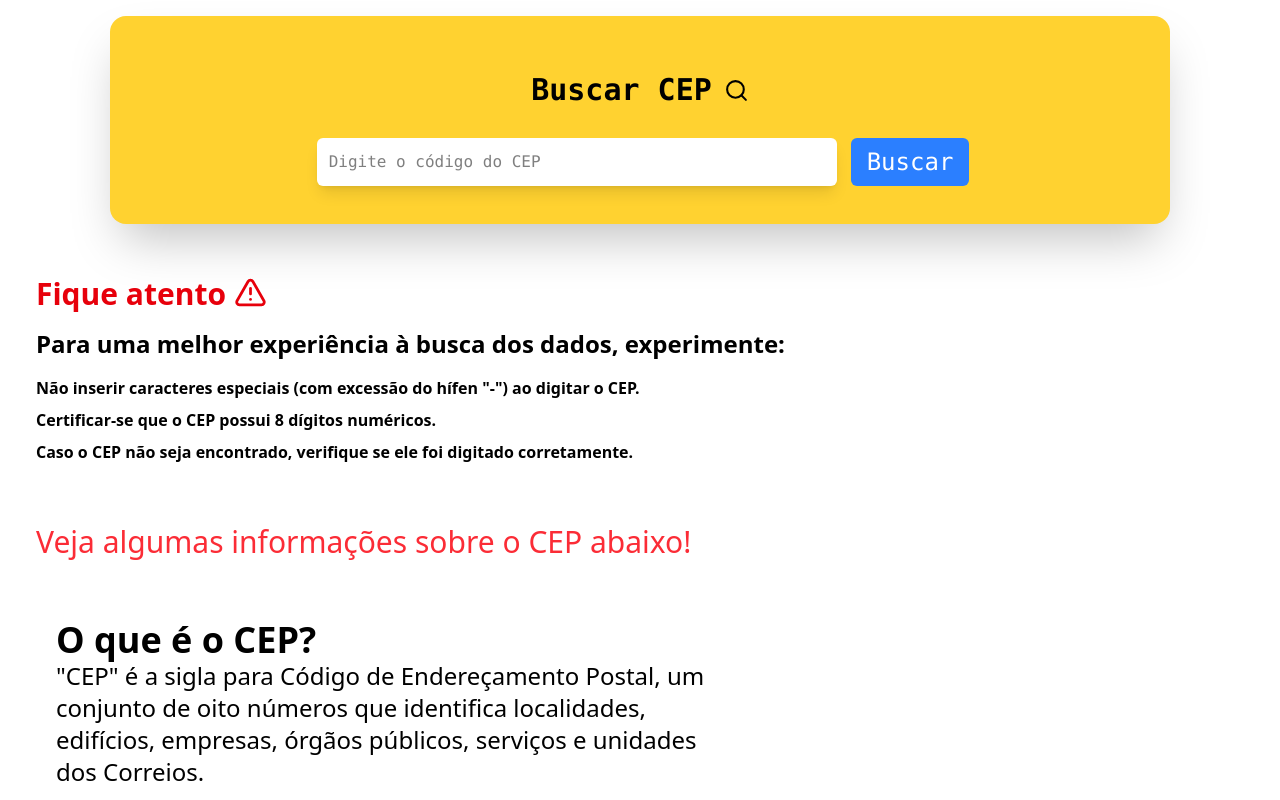
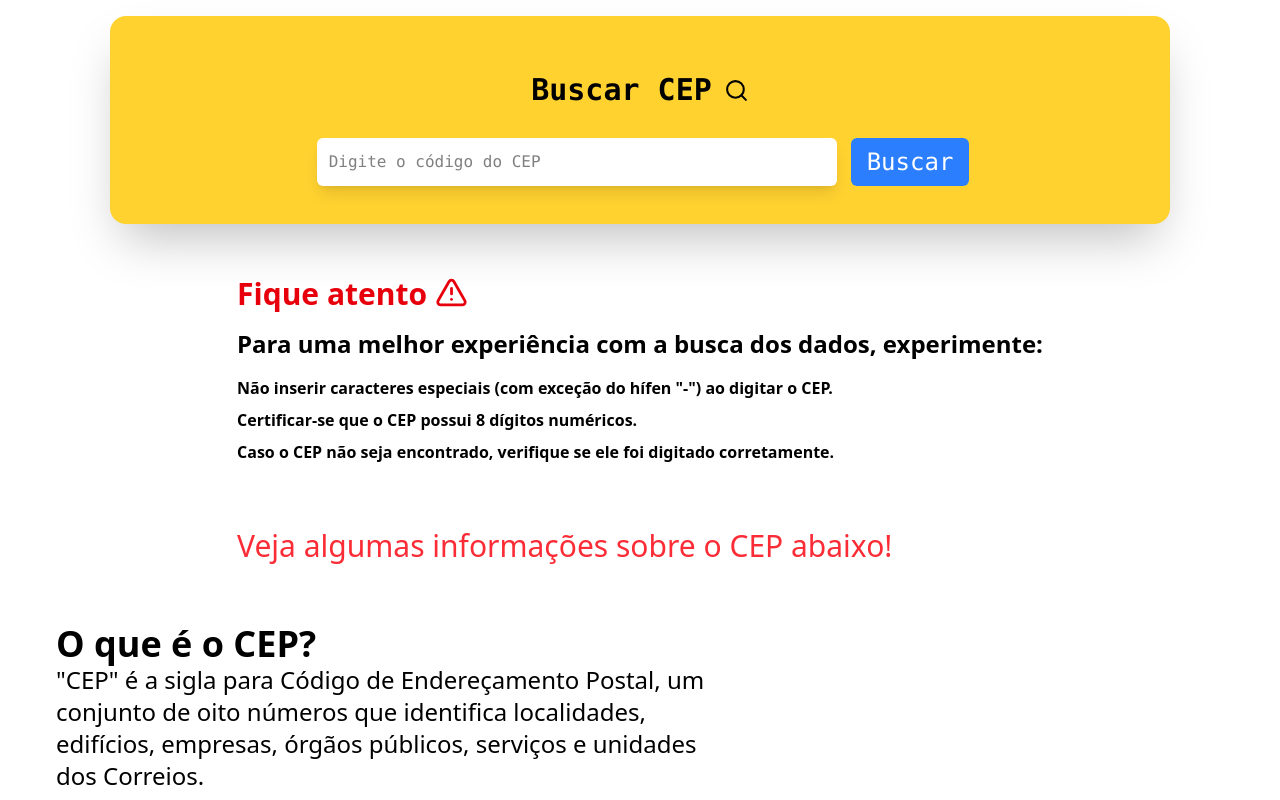
Before and after one commit to rodrigog10/buscar-cep, a Next.js app: page / in a window 1280 px wide. Shown: the top 800 px of the page. Built offline with nearby package versions, Linux system fonts and the light colour scheme.

Commit message:
correção ortográfica

```diff
--- a/src/app/components/AlertBox.tsx
+++ b/src/app/components/AlertBox.tsx
@@ -1,30 +1,33 @@
+'use client';
+
 import { TriangleAlert } from "lucide-react";
+import { FadeInSection } from "./FadeInSection";
 
 export default function AlertBox() {
   return (
-    <div className=" w-full items-start text-left flex flex-col mt-8 p-5">
+    <FadeInSection>
+      <div className="w-full items-start text-left flex flex-col mt-8 p-5">
         <h2 className="text-3xl font-bold text-red-600 mb-4 flex gap-x-2">
           Fique atento <TriangleAlert size={33} />
         </h2>
         <div className="font-bold">
           <h1 className="text-2xl mb-4">
-          Para uma melhor experiência à busca dos dados, experimente:{" "}
+            Para uma melhor experiência com a busca dos dados, experimente:
           </h1>
           <p className="mb-2">
-          Não inserir caracteres especiais (com excessão do hífen "-") ao
-          digitar o CEP.
+            Não inserir caracteres especiais (com exceção do hífen "-") ao digitar o CEP.
           </p>
           <p className="mb-2">
             Certificar-se que o CEP possui 8 dígitos numéricos.
           </p>
           <p>
-          Caso o CEP não seja encontrado, verifique se ele foi digitado
-          corretamente.
+            Caso o CEP não seja encontrado, verifique se ele foi digitado corretamente.
           </p>
         </div>
-      <h1 className="text-3xl mt-15 text-red-500">
-        Veja algumas informações sobre o CEP abaixo!{" "}
+        <h1 className="text-3xl mt-16 text-red-500">
+          Veja algumas informações sobre o CEP abaixo!
         </h1>
       </div>
+    </FadeInSection>
   );
 }
```
Lines whose indentation alone changed are shown as unchanged.
